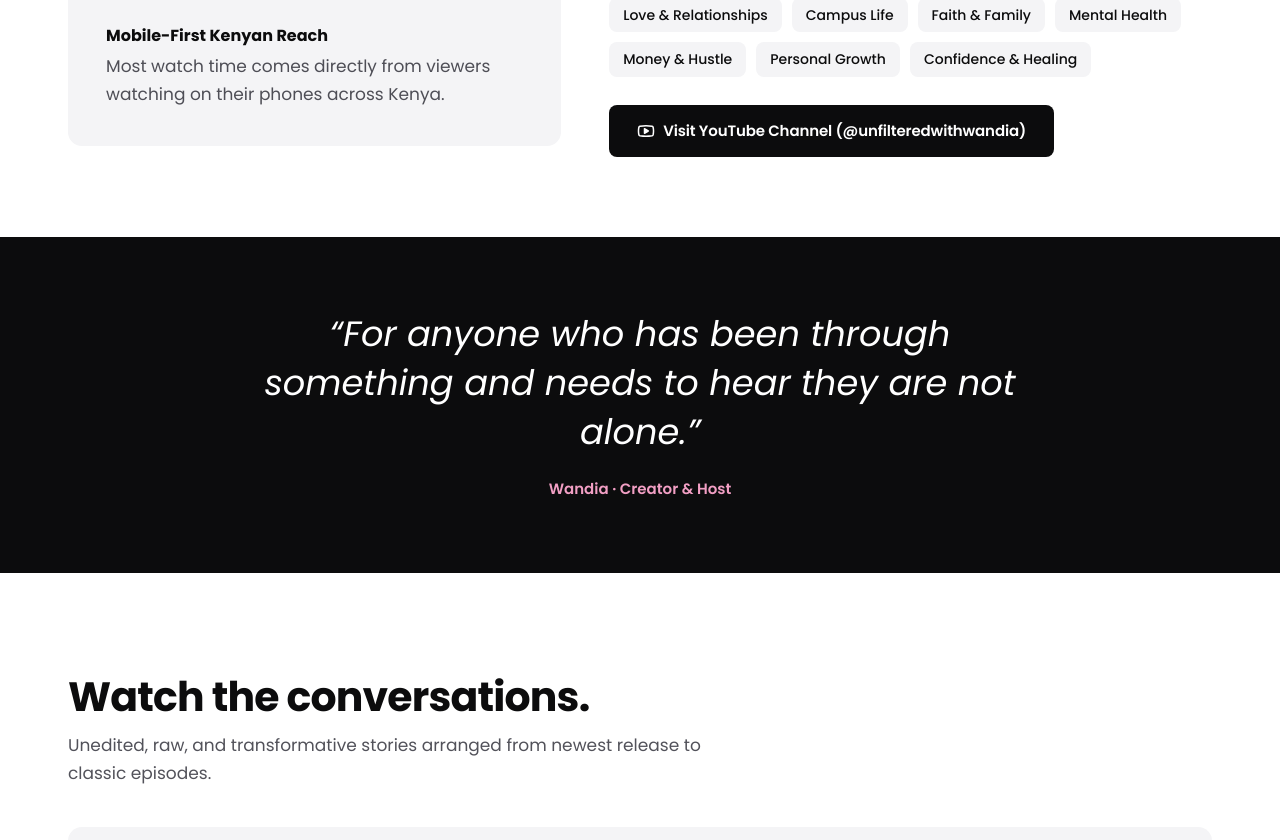
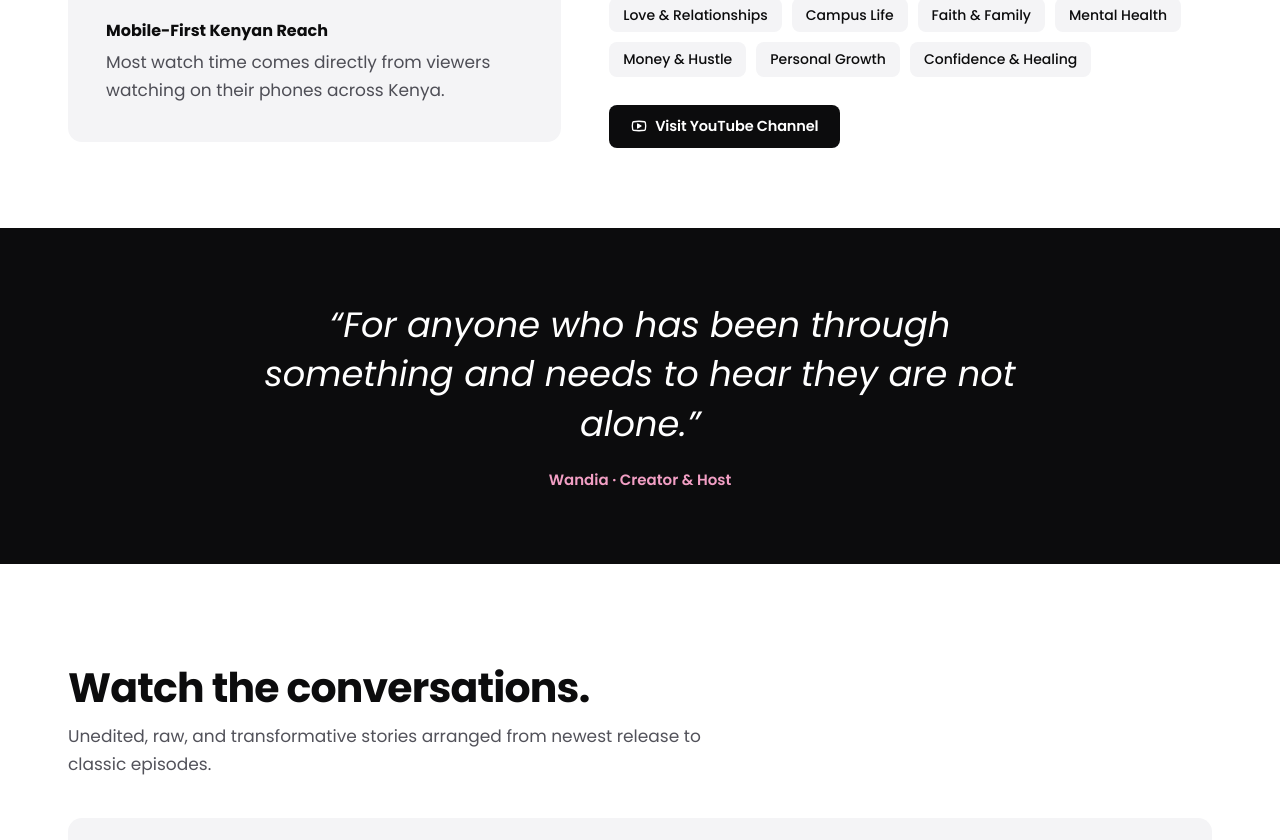
Before and after one commit to weicharles/unfilteredwithwandia, a React (Vite) app: page / in a window 1280 px wide. Shown: the part 1885-2725 px from the top of the page. Built offline with nearby package versions, Linux system fonts and the light colour scheme; grey boxes are pictures that could not be loaded; the HTML template or start-up script is replaced by a standard one.

Commit message:
feat(about): clean up YouTube channel link CTA button layout

```diff
--- a/src/components/AboutSection.jsx
+++ b/src/components/AboutSection.jsx
@@ -105,10 +105,9 @@ export default function AboutSection() {
                 target="_blank"
                 rel="noopener noreferrer"
                 className="btn-secondary"
-                style={{ fontSize: '15px', padding: '14px 28px' }}
               >
-                <IconYoutube size={18} />
-                Visit YouTube Channel (@unfilteredwithwandia)
+                <IconYoutube size={16} />
+                Visit YouTube Channel
               </a>
             </div>
 
```
